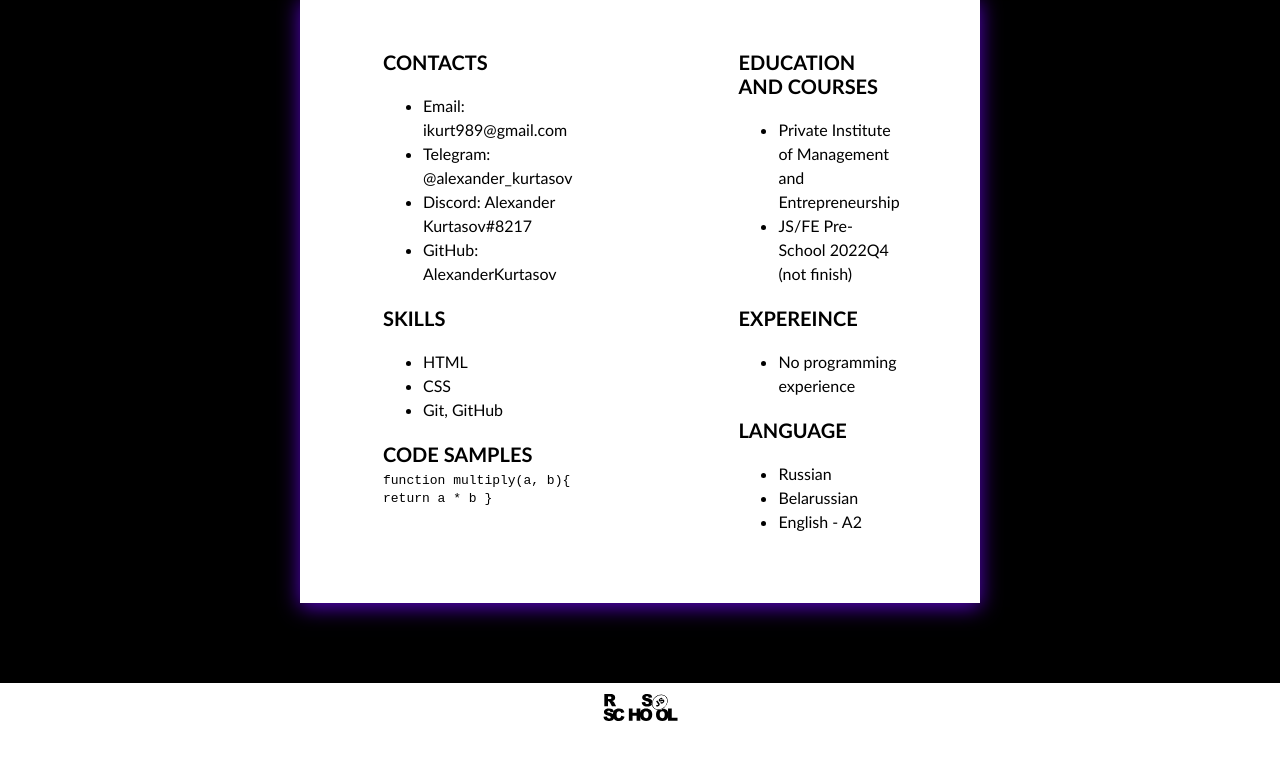
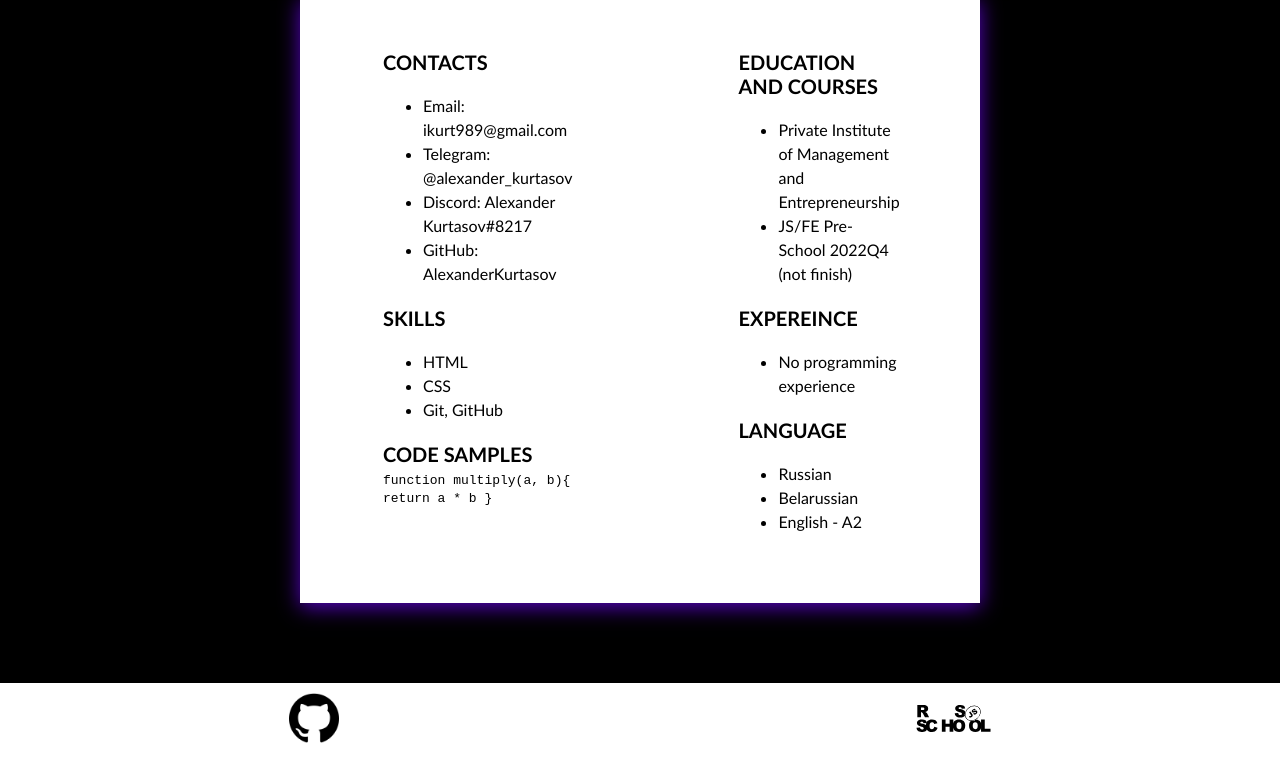
Before and after one commit to AlexanderKurtasov/rsschool-cv, a plain HTML site: page index.html in a window 1280 px wide. Shown: the part 596-1353 px from the top of the page. Before the commit the page ends 1331 px from the top, so only its background shows below. Drawn offline with Linux system fonts and the light colour scheme.

Commit message:
feat:add github link

```diff
--- a/index.html
+++ b/index.html
@@ -131,6 +131,11 @@
   <footer>
     <div class="footer">
       <div class="footer-info">
+        <a href="https://github.com/AlexanderKurtasov">
+          <img src="assets/github.png" alt="github" class="logogit">
+        </a>
+      </div>
+      <div class="footer-info">
         <a href="https://rs.school/js/">
           <img src="assets/rs_school_js.svg" alt="rs_school_js" class="logo">
         </a>
--- a/style.css
+++ b/style.css
@@ -110,15 +110,15 @@ table {
 
 .footer {
   background: white;
-  justify-content: center;
+  justify-content: space-around;
   margin: 0 auto;
   width: 100%;
+  display: flex;
+  align-items: center;
 }
 
 .footer-info {
   padding: 10px 50px;
-  display: flex;
-  justify-content: center;
 }
 
 .container {
@@ -130,3 +130,8 @@ table {
   width: 75px;
   height: 27.5px;
 }
+
+.logogit {
+  width: 50px;
+  height: 50px;
+}
```
Also changed, not shown: assets/github.png (added).
